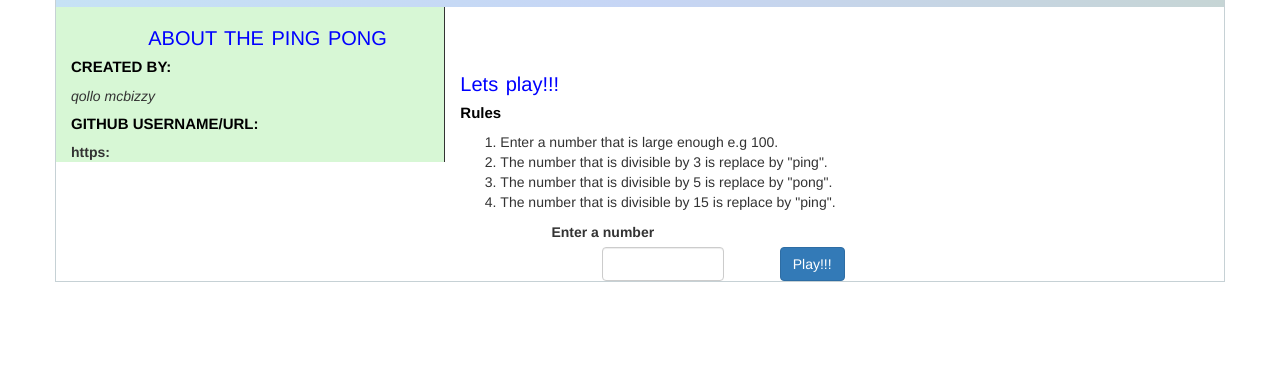
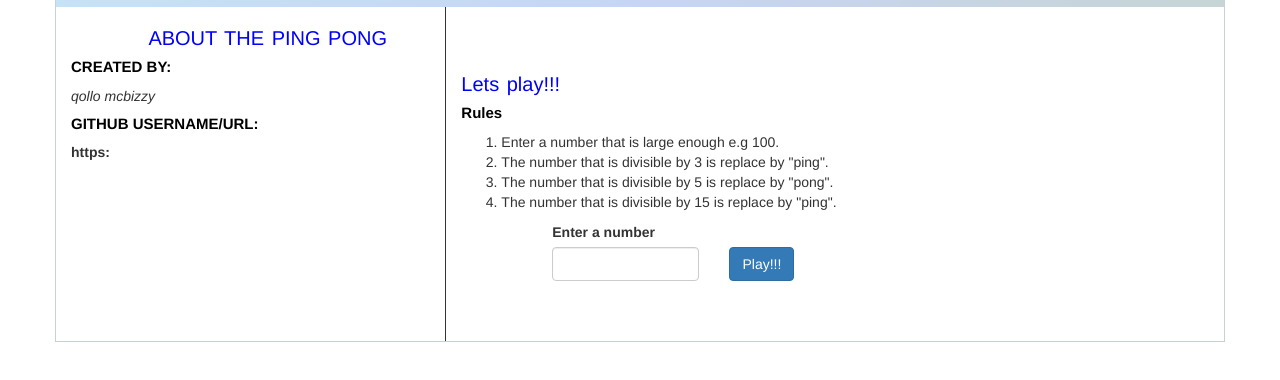
Before and after one commit to qollomcbizzy/pingpong, a plain HTML site: page pingpong.html in a window 1280 px wide. Shown: the part 72-452 px from the top of the page. Drawn offline with Linux system fonts and the light colour scheme; files whose address does not match are found by name.

Commit message:
created the html user interface with the css

```diff
--- a/css/style.css
+++ b/css/style.css
@@ -19,12 +19,18 @@ h3{
   word-spacing: 2px;
 }
 #about{
-  background-color: rgb(215, 247, 213);
-  border-right: 1px solid;
   padding-left: 30px;
+  padding-bottom: 60px;
 }
 h4{
   color:black;
   font-weight: bolder;
   font-size: 15px;
 }
+#playarea{
+  padding-bottom: 50px;
+    border-left: 1px solid;
+}
+.not{
+  display: none;
+}
--- a/pingpong.html
+++ b/pingpong.html
@@ -26,7 +26,7 @@
           <strong>https:</strong>
         </div>
       </div>
-      <div class="col-md-5">
+      <div class="col-md-5" id="playarea">
         <h3><marquee direction="right">welcome to the game</marquee></h3>
         <h3>Lets play!!!</h3>
         <h4>Rules</h4>
@@ -40,14 +40,20 @@
           <form id="pingpong">
             <label for="pingpong">Enter a number</label>
             <div class="row">
-              <div class="col-md-6 col-md-offset-2">
+              <div class="col-md-7">
                 <input type="text" class="form-control" id="number">
               </div>
-              <div class="col-md-2 col-md-offset-1">
+              <div class="col-md-3 ">
                 <button type="submit" class="btn btn-primary">Play!!!</button>
               </div>
             </div>
           </form>
+          <!--div for the output -->
+          <div >
+            <ul id="output">
+              <p><span class="not">Thats not a number</span></p>
+            </ul>
+          </div>
         </div>
       </div>
     </div>
```
